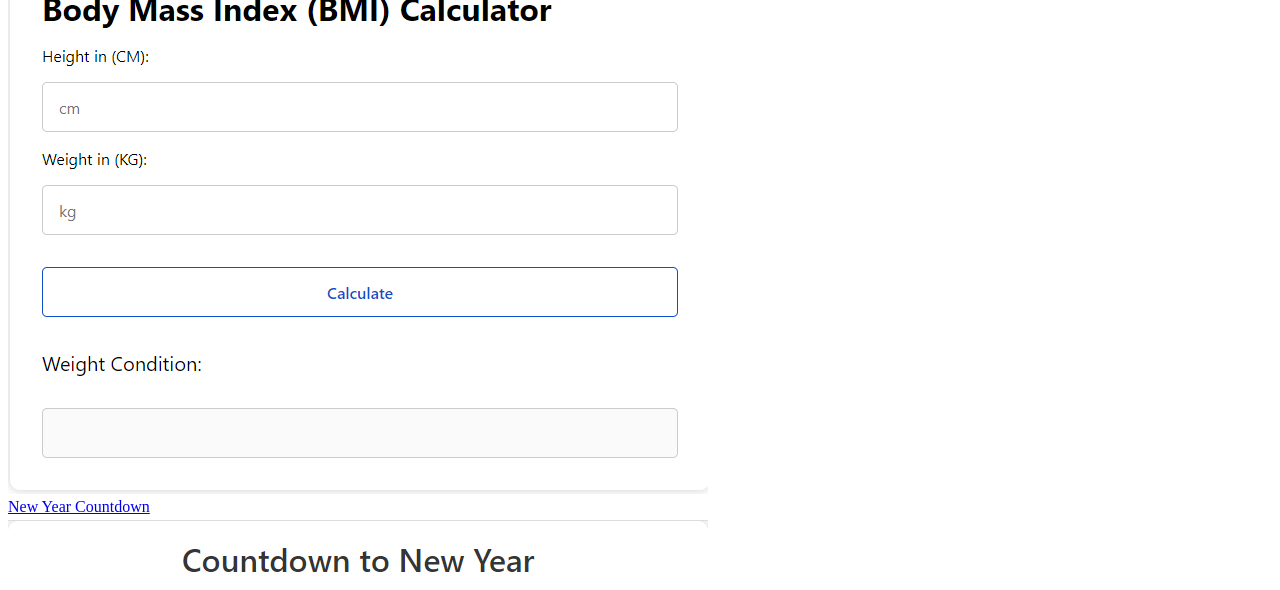
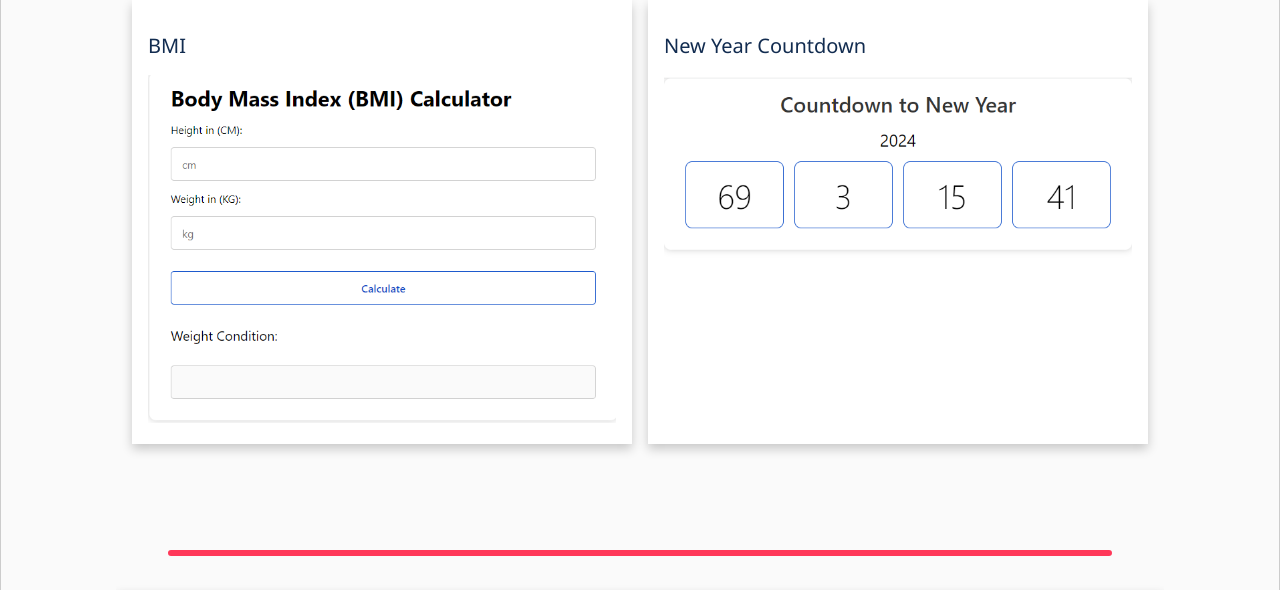
Before and after one commit to SriRamFevenz/sriram-web, a plain HTML site: page project.html in a window 1280 px wide. Shown: the part 300-890 px from the top of the page. Drawn offline with Linux system fonts and the light colour scheme; files that its build step writes are made by us from their sources; the site is published under a folder, as on GitHub Pages, so addresses that start at the root find nothing.

Commit message:
Update project.html

```diff
--- a/project.html
+++ b/project.html
@@ -5,7 +5,7 @@
     <meta charset="UTF-8">
     <meta name="viewport" content="width=device-width, initial-scale=1.0">
     <title>Projects</title>
-    <link rel="stylesheet" href="/dist/css/index.css">
+    <link rel="stylesheet" href="./css/index.css">
     <link rel="stylesheet" href="https://cdnjs.cloudflare.com/ajax/libs/font-awesome/6.4.2/css/all.min.css">
 </head>
 
```
